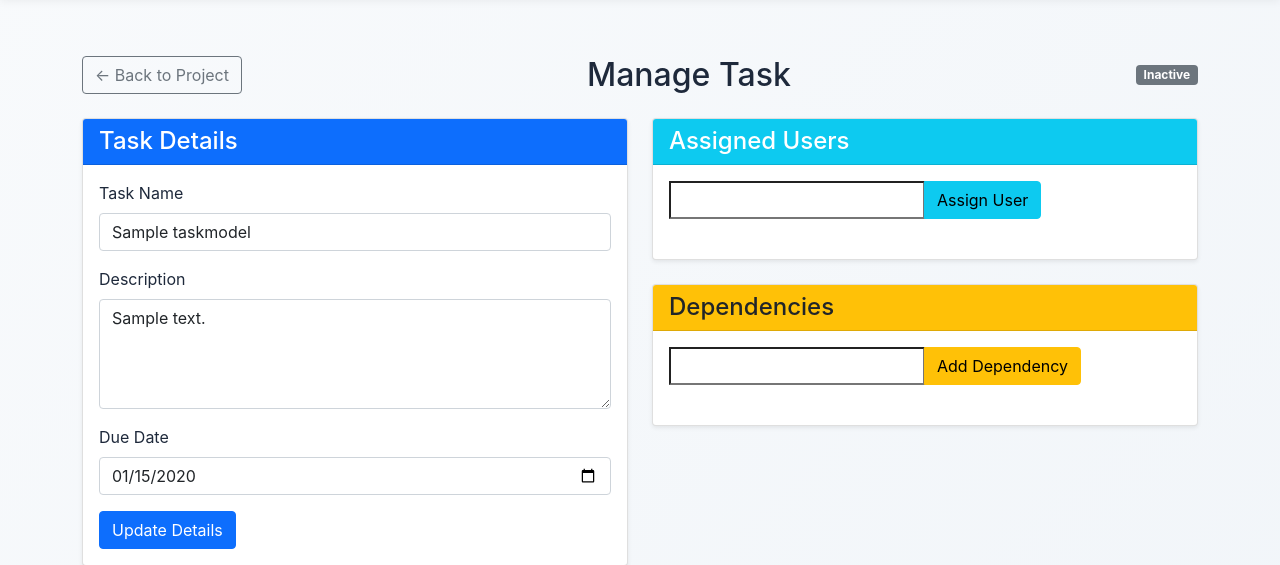
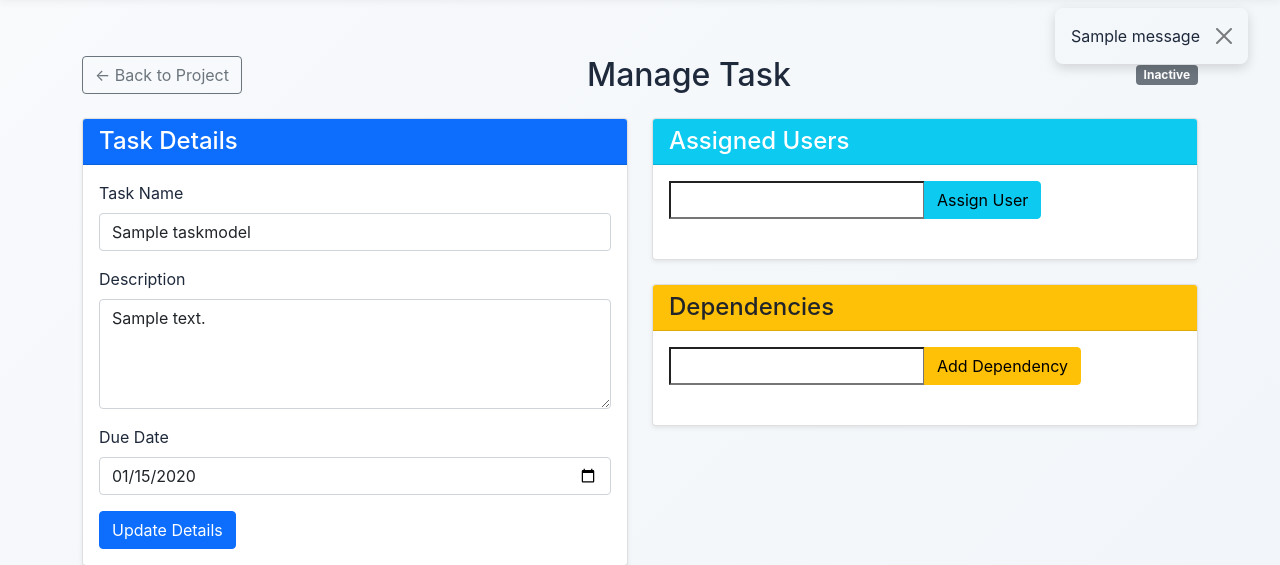
Before and after one commit to spidzsaus/project-manager, a Django app: template templates/manage_task.html in a window 1280 px wide. Shown: the part 72-637 px from the top of the page. Run offline with Django 5.2, Linux system fonts and the light colour scheme; the template is opened without the code that fills it: values that come from a table or form of the project are taken from there, others are empty; tables that the repository leaves empty hold one stand-in row (values such as "Sample post"); one stand-in notice (Sample message) is shown; form fields are guessed from the names that the template uses; parts of the project's set-up code (start-up, migrations or seed data) failed here and were passed over.

Commit message:
Error notifications

```diff
--- a/templates/manage_task.html
+++ b/templates/manage_task.html
@@ -1,8 +1,18 @@
 {% extends "base.html" %}
 {% block content %}
+
 <div class="container-lg py-4">
+    <div class="notification-container">
+        {% for message in messages %}
+        <div class="alert alert-{{ message.tags }} alert-dismissible fade show" role="alert">
+            {{ message }}
+            <button type="button" class="btn-close" data-bs-dismiss="alert" aria-label="Close"></button>
+        </div>
+        {% endfor %}
+    </div>
+
     <div class="d-flex justify-content-between align-items-center mb-4">
-        <a href="{% url 'projectsapp:project' project.id %}" class="btn btn-outline-secondary">
+        <a href="{% url 'projectsapp:manage_project' project.id %}" class="btn btn-outline-secondary">
             ← Back to Project
         </a>
         <h2 class="mb-0">Manage Task</h2>
@@ -125,4 +135,23 @@
         </div>
     </div>
 </div>
+
+
+<style>
+    .notification-container {
+        position: fixed;
+        top: 5rem;
+        right: 2rem;
+        z-index: 1050;
+        max-width: 400px;
+    }
+
+    .alert {
+        box-shadow: 0 4px 12px rgba(0,0,0,0.15);
+        border: none;
+        border-radius: 8px;
+    }
+
+
+</style>
 {% endblock %}
```
Also changed, not shown: projectmanager/settings.py (+10 -0 lines), projectsapp/entities/tasks.py (+10 -2 lines), projectsapp/views.py (+16 -5 lines), templates/manage_project.html (+25 -0 lines).
